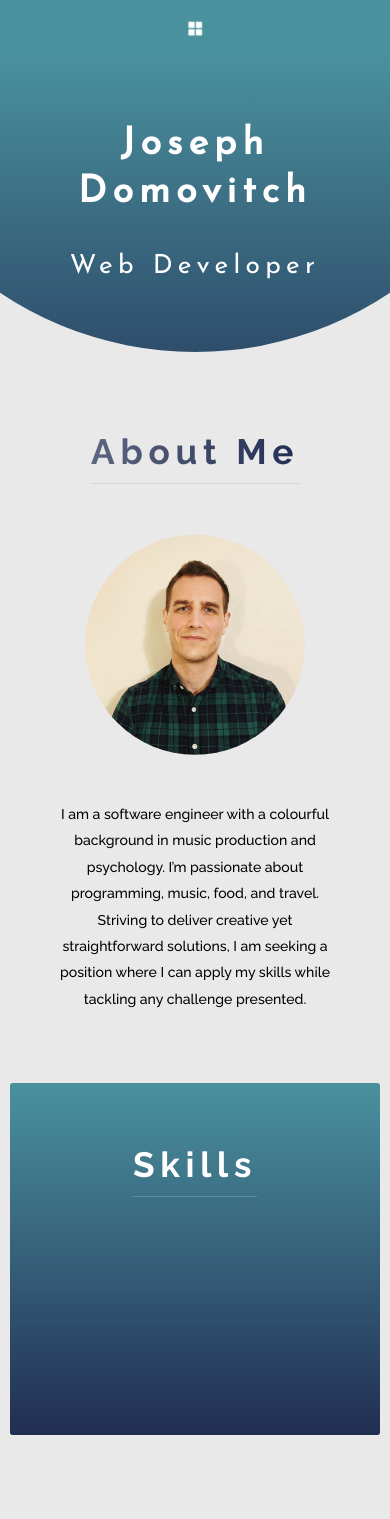
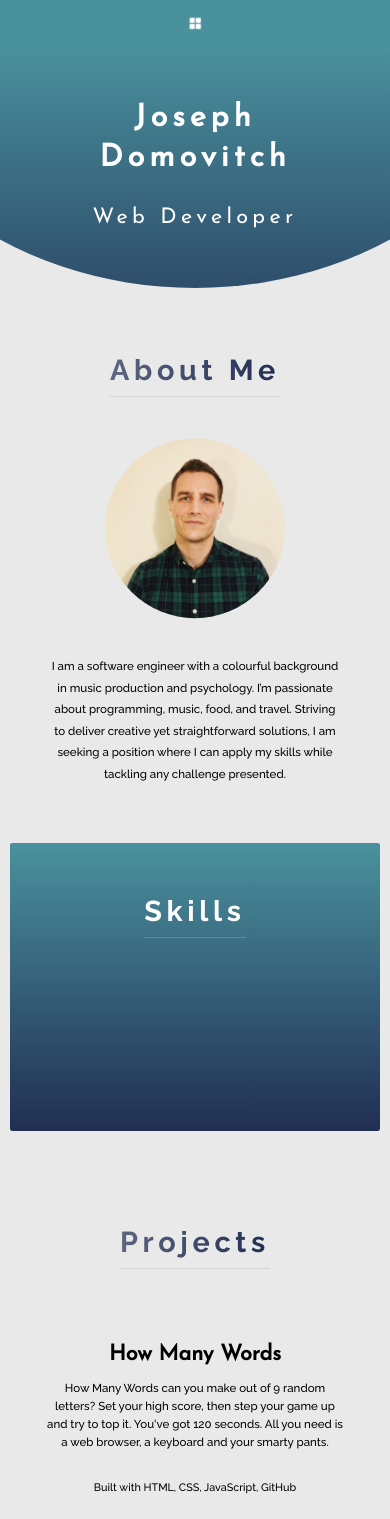
Before and after one commit to jdomo/jd-portfolio, a React (Create React App) app: page / in a window 390 px wide. Shown: the top 1519 px of the page. Built offline with nearby package versions, Linux system fonts and the light colour scheme; some icons are missing.

Commit message:
add breakpoint for phone width

```diff
--- a/public/index.html
+++ b/public/index.html
@@ -23,6 +23,7 @@
       Learn how to configure a non-root public URL by running `npm run build`.
     -->
     <link rel="stylesheet" href="https://cdn.rawgit.com/konpa/devicon/df6431e323547add1b4cf45992913f15286456d3/devicon.min.css">
+    <!-- <link rel="stylesheet" href="https://stackpath.bootstrapcdn.com/bootstrap/4.3.1/css/bootstrap.min.css" integrity="sha384-ggOyR0iXCbMQv3Xipma34MD+dH/1fQ784/j6cY/iJTQUOhcWr7x9JvoRxT2MZw1T" crossorigin="anonymous"> -->
     <link href="https://fonts.googleapis.com/css?family=Josefin+Sans|Raleway:500,700&display=swap" rel="stylesheet">
     <link href="https://cdnjs.cloudflare.com/ajax/libs/font-awesome/5.11.2/css/all.css" rel="stylesheet" type="text/css">
     <title>Joseph Domovitch | Web Developer</title>
--- a/src/css/style.css
+++ b/src/css/style.css
@@ -19,9 +19,13 @@ html {
 
 html {
   font-size: 62.5%; }
-  @media (max-width: 640px) {
+  @media only screen and (max-width: 640px) {
     html {
       font-size: 55%;
+      width: 100%; } }
+  @media only screen and (max-width: 599px) {
+    html {
+      font-size: 45%;
       width: 100%; } }
 
 body {
@@ -41,7 +45,7 @@ header {
     font-size: 5.0rem;
     font-weight: 700;
     letter-spacing: .8rem; }
-    @media (max-width: 960px) {
+    @media only screen and (max-width: 960px) {
       .heading-primary--main {
         letter-spacing: .7rem;
         font-size: 4.25rem;
@@ -51,7 +55,7 @@ header {
     font-size: 3.5rem;
     font-weight: 400;
     letter-spacing: .6rem; }
-    @media (max-width: 960px) {
+    @media only screen and (max-width: 960px) {
       .heading-primary--sub {
         font-size: 3rem; } }
 
@@ -72,7 +76,7 @@ header {
     text-shadow: 3rem 3rem 0.5rem rgba(119, 119, 119, 0.2);
     border-bottom: 1px solid transparent;
     backface-visibility: hidden; }
-    @media (max-width: 960px) {
+    @media only screen and (max-width: 960px) {
       .heading-secondary:hover:hover {
         transform: none;
         text-shadow: none; } }
@@ -92,7 +96,7 @@ header {
       transform: scale(1.04);
       border-bottom: 1px solid transparent;
       backface-visibility: hidden; }
-    @media (max-width: 960px) {
+    @media only screen and (max-width: 960px) {
       .heading-secondary--2 {
         margin-right: 0; } }
 
@@ -106,7 +110,7 @@ header {
     font-weight: 400;
     font-size: 1.5rem;
     line-height: 2.2rem; }
-    @media (max-width: 640px) {
+    @media only screen and (max-width: 640px) {
       .heading-tertiary--sub {
         margin-bottom: 1.5rem; } }
 
@@ -122,7 +126,7 @@ header {
 
 .project__icon {
   font-size: 4rem; }
-  @media (max-width: 640px) {
+  @media only screen and (max-width: 640px) {
     .project__icon {
       font-size: 3.5rem; } }
   .project__icon:not(:first-child) {
@@ -151,7 +155,7 @@ header {
 
 .u-unskew {
   transform: skew(15deg); }
-  @media (max-width: 960px) {
+  @media only screen and (max-width: 960px) {
     .u-unskew {
       transform: none; } }
 
@@ -164,21 +168,21 @@ header {
     content: '';
     clear: both;
     display: table; }
-    @media (max-width: 640px) {
+    @media only screen and (max-width: 640px) {
       .row::after {
         display: none; } }
   .row [class^="col-"] {
     float: left; }
     .row [class^="col-"]:not(:last-child) {
       margin-right: 5rem; }
-      @media (max-width: 960px) {
+      @media only screen and (max-width: 960px) {
         .row [class^="col-"]:not(:last-child) {
           display: table;
           margin: 0 auto;
-          float: none; } }
+          width: 80%; } }
   .row .col-1-of-2 {
     width: calc((100% - 5rem) / 2); }
-    @media (max-width: 960px) {
+    @media only screen and (max-width: 960px) {
       .row .col-1-of-2 {
         width: 80%;
         float: none;
@@ -219,7 +223,7 @@ header {
     left: 50%;
     /* center in relation to element itself */
     transform: translate(-50%, -40%); }
-    @media (max-width: 640px) {
+    @media only screen and (max-width: 640px) {
       .header__text-box {
         width: 75%; } }
 
@@ -235,7 +239,7 @@ header {
   width: 100%;
   z-index: 2;
   transition: all .6s ease; }
-  @media (max-width: 640px) {
+  @media only screen and (max-width: 640px) {
     .navbar {
       border: none;
       height: 30rem;
@@ -259,7 +263,7 @@ header {
     cursor: pointer; }
     .navbar__button--clicked {
       transform: scale(1.3) rotate(180deg); }
-    @media (max-width: 640px) {
+    @media only screen and (max-width: 640px) {
       .navbar__button {
         visibility: visible;
         margin-top: 1.5rem; } }
@@ -273,10 +277,10 @@ header {
     width: 70%;
     padding-top: 2rem;
     border-radius: 3px; }
-    @media (max-width: 960px) {
+    @media only screen and (max-width: 960px) {
       .navbar__linklist {
         width: 95%; } }
-    @media (max-width: 640px) {
+    @media only screen and (max-width: 640px) {
       .navbar__linklist {
         position: relative;
         left: 0%;
@@ -292,10 +296,13 @@ header {
     font-weight: 500;
     padding: 0 3rem;
     border-radius: 3px; }
-    @media (max-width: 960px) {
+    @media only screen and (max-width: 960px) {
       .navbar__item {
         padding: 1.9rem;
         font-size: 1.4rem; } }
+    @media only screen and (max-width: 640px) {
+      .navbar__item {
+        display: block; } }
   .navbar__link, .navbar__link:link, .navbar__link:visited {
     transition: all .3s;
     text-decoration: none;
@@ -306,7 +313,7 @@ header {
   .navbar__link:hover, .navbar__link:active {
     border-top: 4px solid #bed3c3;
     border-radius: 3px; }
-    @media (max-width: 640px) {
+    @media only screen and (max-width: 640px) {
       .navbar__link:hover, .navbar__link:active {
         border: none;
         background-color: rgba(33, 46, 83, 0.2); } }
@@ -321,7 +328,7 @@ header {
     position: relative;
     width: 60%;
     margin: auto; }
-    @media (max-width: 960px) {
+    @media only screen and (max-width: 960px) {
       .section-about__content {
         width: 75%;
         padding: 2rem 0 5rem 0; } }
@@ -334,7 +341,7 @@ header {
     -webkit-clip-path: circle(50% at 50% 45%);
     clip-path: circle(50% at 50% 45%);
     transform: translateX(-3rem); }
-    @media (max-width: 960px) {
+    @media only screen and (max-width: 960px) {
       .section-about__shape {
         float: none;
         display: block;
@@ -348,14 +355,14 @@ header {
     padding-top: 2rem;
     transform: translateX(2rem);
     line-height: 3rem; }
-    @media (max-width: 960px) {
+    @media only screen and (max-width: 960px) {
       .section-about__text {
         text-align: center;
         display: inline-block;
         margin-bottom: 3rem;
         transform: none;
         padding-top: 4rem; } }
-  @media (max-width: 960px) {
+  @media only screen and (max-width: 960px) {
     .section-about {
       height: max-content; } }
 
@@ -372,7 +379,7 @@ header {
   .section-skills:hover {
     transform: scale(1.02) translateY(-0.5rem) skew(-15deg);
     box-shadow: -1rem 0 3.8rem #777; }
-  @media (max-width: 960px) {
+  @media only screen and (max-width: 960px) {
     .section-skills {
       box-shadow: none;
       transform: none;
@@ -383,7 +390,7 @@ header {
       .section-skills:hover {
         transform: none;
         box-shadow: none; } }
-  @media (max-width: 640px) {
+  @media only screen and (max-width: 640px) {
     .section-skills {
       margin-top: 0; } }
 
@@ -393,7 +400,7 @@ header {
   padding: 8rem 0 25rem 0;
   font-size: 1.6rem;
   position: relative; }
-  @media (max-width: 640px) {
+  @media only screen and (max-width: 640px) {
     .section-projects {
       height: 2rem; } }
 
@@ -401,9 +408,13 @@ header {
   margin: auto;
   width: 95%;
   padding: 5rem 5rem 7.5rem 5rem; }
-  @media (max-width: 640px) {
+  @media only screen and (max-width: 640px) {
     .project {
       padding-top: 3.5rem; } }
+  @media only screen and (max-width: 599px) {
+    .project {
+      padding-right: 0;
+      padding-left: 0; } }
   .project__img-container {
     position: relative;
     display: inline-block;
@@ -417,7 +428,7 @@ header {
       filter: brightness(75%) blur(0.5px); }
     .project__img-container:hover .project__link {
       opacity: 1; }
-    @media (max-width: 960px) {
+    @media only screen and (max-width: 960px) {
       .project__img-container {
         width: 100%; }
         .project__img-container:hover {
@@ -430,7 +441,7 @@ header {
     transform: translate(-50%, -50%);
     width: 100%;
     text-align: center; }
-    @media (max-width: 960px) {
+    @media only screen and (max-width: 960px) {
       .project__links {
         width: 100%;
         display: block; } }
@@ -438,7 +449,7 @@ header {
       width: 100%;
       text-align: center;
       display: none; }
-      @media (max-width: 960px) {
+      @media only screen and (max-width: 960px) {
         .project__links--mobile {
           display: block;
           margin: 3.5rem 0 5rem 0; } }
@@ -463,16 +474,15 @@ header {
     .project__link:active {
       transform: translateY(0);
       box-shadow: 0rem 0.1rem 0.5rem rgba(0, 0, 0, 0.8); }
-    @media (max-width: 960px) {
+    @media only screen and (max-width: 960px) {
       .project__link {
         display: none; } }
     .project__link--mobile {
       display: none; }
-      @media (max-width: 640px) {
+      @media only screen and (max-width: 960px) {
         .project__link--mobile {
           opacity: 1;
           display: inline-block;
-          text-align: center;
           width: 10rem;
           text-decoration: none;
           letter-spacing: 1px;
@@ -483,6 +493,10 @@ header {
           box-shadow: 0rem 0.5rem 0.5rem rgba(0, 0, 0, 0.8); }
           .project__link--mobile:not(:first-child) {
             margin-left: 3rem; } }
+      @media only screen and (max-width: 599px) {
+        .project__link--mobile {
+          width: 8rem;
+          letter-spacing: .5px; } }
   .project__img {
     width: 100%;
     display: block;
@@ -490,11 +504,11 @@ header {
     border-radius: 3px;
     box-shadow: 0rem 1rem 1.8rem #999;
     transition: all .3s; }
-    @media (max-width: 960px) {
+    @media only screen and (max-width: 960px) {
       .project__img {
         display: none; } }
   .project__icons {
     font-size: 3rem; }
-    @media (max-width: 640px) {
+    @media only screen and (max-width: 640px) {
       .project__icons {
         font-size: 1.5rem; } }
--- a/src/sass/abstracts/_mixins.scss
+++ b/src/sass/abstracts/_mixins.scss
@@ -34,10 +34,13 @@
 */
 
 @mixin respond($breakpoint) {
-  @if $breakpoint == $respond-nav-shrink {
-    @media (max-width: $respond-nav-shrink) {@content};
+  @if $breakpoint == $respond-phone {
+    @media only screen and (max-width: $respond-phone) {@content};
   }
-  @if $breakpoint == $respond-nav-collapse {
-    @media (max-width: $respond-nav-collapse) {@content};
+  @else if $breakpoint == $respond-nav-collapse {
+    @media only screen and (max-width: $respond-nav-collapse) {@content};
+  }
+  @else if $breakpoint == $respond-nav-shrink {
+    @media only screen and (max-width: $respond-nav-shrink) {@content};
   }
 }
--- a/src/sass/abstracts/_variables.scss
+++ b/src/sass/abstracts/_variables.scss
@@ -35,6 +35,7 @@ $navbar-height: 6rem;
 $skew-amount: 15deg;
 
 //RESPONSIVE BREAKPOINTS
+$respond-phone: 599px;
 $respond-nav-shrink: 960px;
 $respond-nav-collapse: 640px;
 $respond-header-shrink: 1063px;
--- a/src/sass/base/_base.scss
+++ b/src/sass/base/_base.scss
@@ -15,6 +15,11 @@ html {
     font-size: 55%;
     width: 100%;
   }
+
+  @include respond($respond-phone) {
+    font-size: 45%;
+    width: 100%;
+  }
 }
 
 //All elements inherit border-box sizing and background color
--- a/src/sass/layout/_grid.scss
+++ b/src/sass/layout/_grid.scss
@@ -16,7 +16,7 @@
       @include respond($respond-nav-shrink) {
         display: table;
         margin: 0 auto;
-        float: none;
+        width: 80%;
       }
     }
   }
--- a/src/sass/layout/_navbar.scss
+++ b/src/sass/layout/_navbar.scss
@@ -88,6 +88,10 @@
       padding: 1.9rem;
       font-size: 1.4rem;
     }
+
+    @include respond($respond-nav-collapse) {
+      display: block;
+    }
   }
 
   &__link {
--- a/src/sass/pages/_home.scss
+++ b/src/sass/pages/_home.scss
@@ -121,7 +121,11 @@
 
   @include respond($respond-nav-collapse) {
     padding-top: 3.5rem;
-    // padding-bottom: 5rem;
+  }
+
+  @include respond($respond-phone) {
+    padding-right: 0;
+    padding-left: 0;
   }
 
   &__img-container {
@@ -213,10 +217,10 @@
     &--mobile {
       display: none;
 
-      @include respond($respond-nav-collapse) {
+      @include respond($respond-nav-shrink) {
         opacity: 1;
         display: inline-block;
-        text-align: center;
+        // text-align: center;
         width: 10rem;
         text-decoration: none;
         letter-spacing: 1px;
@@ -229,6 +233,11 @@
         &:not(:first-child) {
           margin-left: 3rem;
         }
+      }
+
+      @include respond($respond-phone) {
+        width: 8rem;
+        letter-spacing: .5px;
       }
     }
   }
@@ -251,8 +260,6 @@
 
     @include respond($respond-nav-collapse) {
       font-size: 1.5rem;
-      // line-height: 9rem;
-      // height: 9rem;
     }
   }
 }
```
